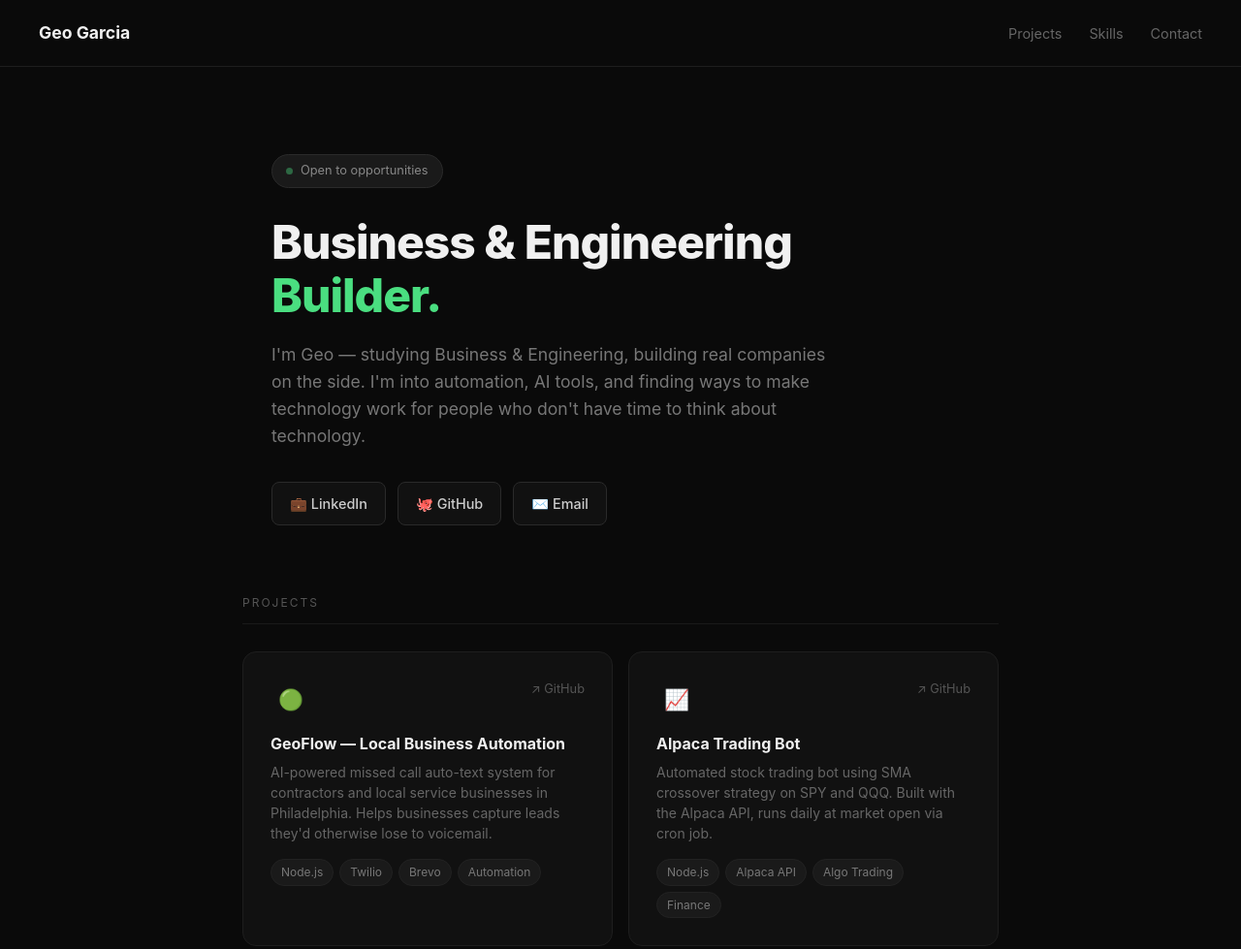
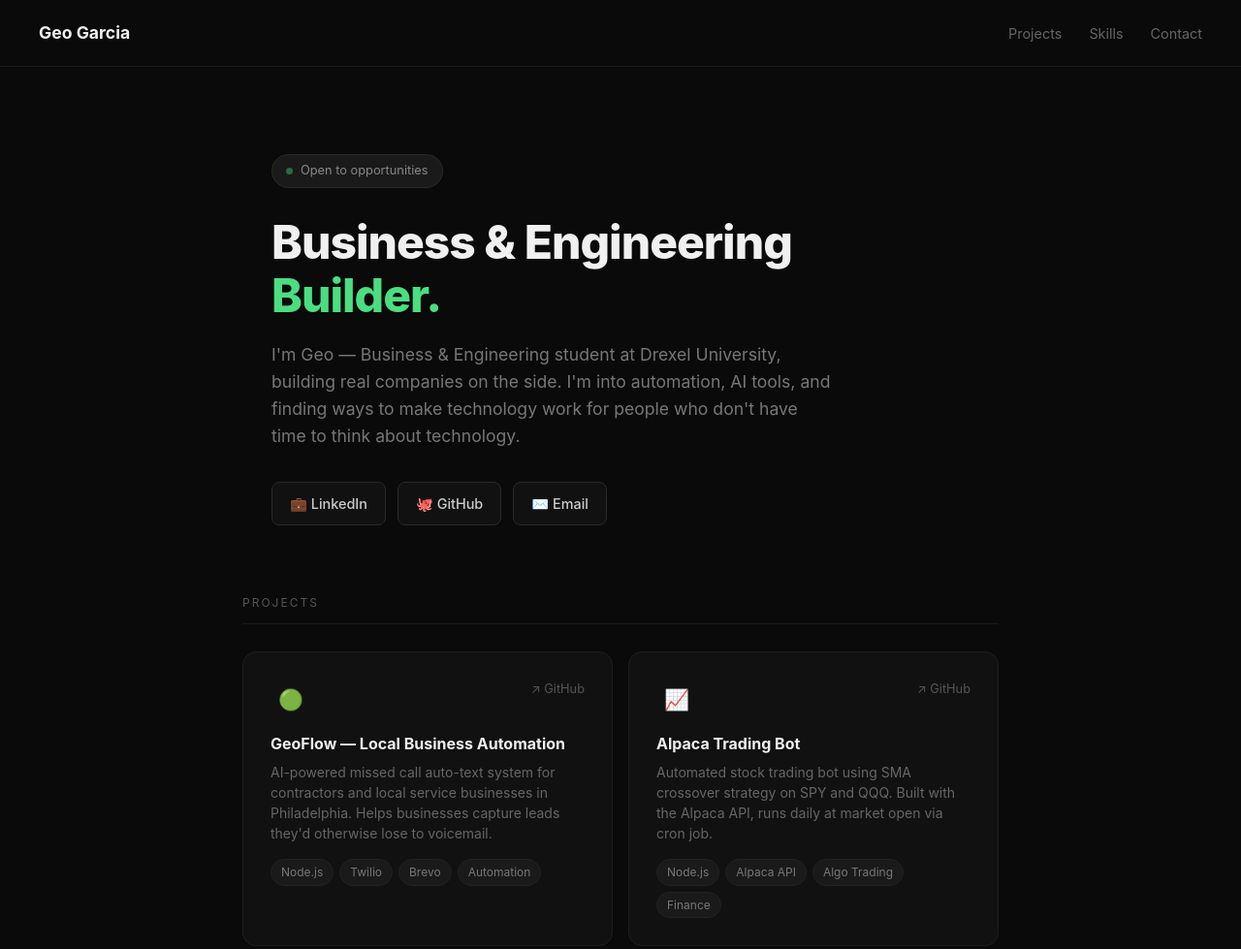
Before and after one commit to geogarciaaa/geogarciaaa.github.io, a plain HTML site: page index.html in a window 1280 px wide. Shown: the top 979 px of the page at 97% size. Drawn offline with Linux system fonts and the light colour scheme.

Commit message:
Add Drexel University

```diff
--- a/index.html
+++ b/index.html
@@ -243,7 +243,7 @@
     </div>
     <h1>Business &amp; Engineering<br><span class="highlight">Builder.</span></h1>
     <p class="bio">
-      I'm Geo — studying Business & Engineering, building real companies on the side.
+      I'm Geo — Business & Engineering student at Drexel University, building real companies on the side.
       I'm into automation, AI tools, and finding ways to make technology work for people who don't have time to think about technology.
     </p>
     <div class="links">
```
